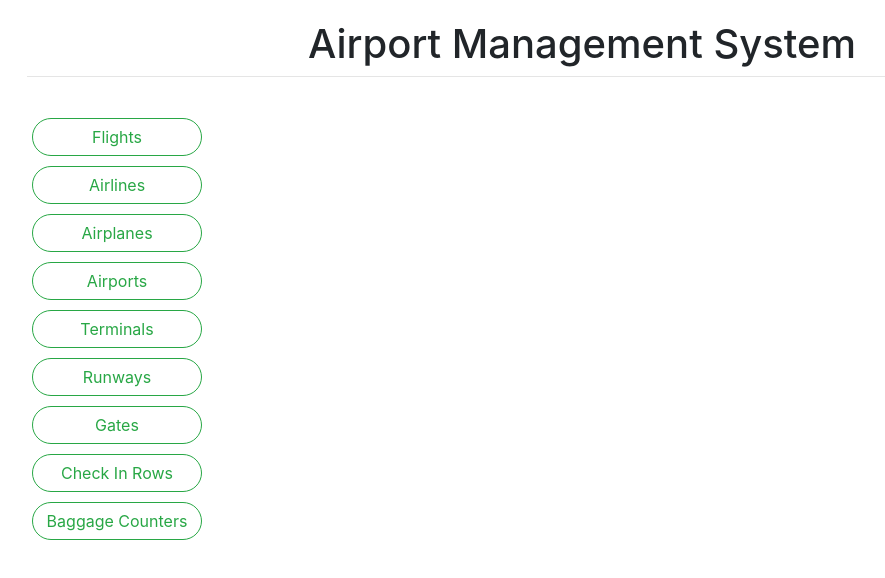
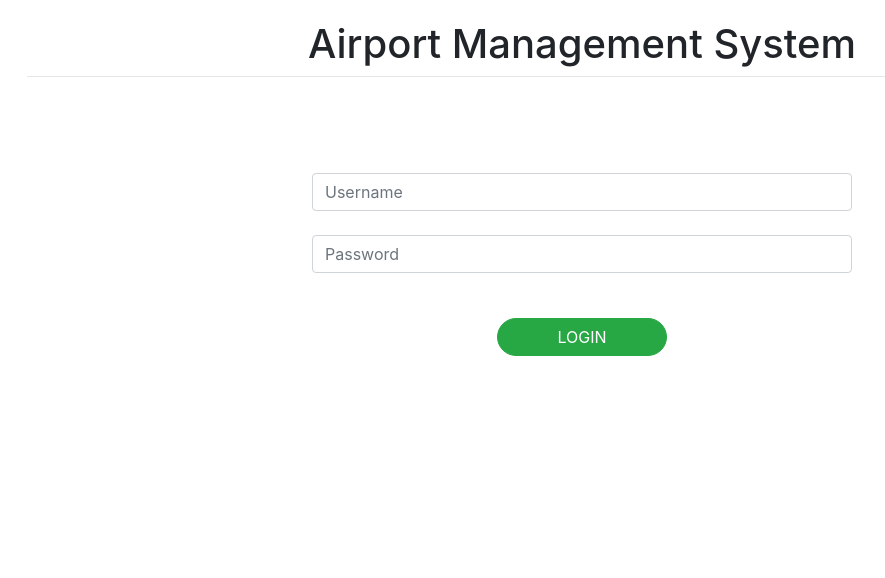
Before and after one commit to apoorvaagupta/Airport-Management-System, a website: page public-html/index.html in a window 1280 px wide. Shown: the whole page, without its empty margins (58-943 px from the left). Drawn offline with Linux system fonts and the light colour scheme.

Commit message:
login page
Signed-off-by: Apoorvaa Gupta <apoorvaagupta01@gmail.com>

```diff
--- a/public-html/index.html
+++ b/public-html/index.html
@@ -20,21 +20,14 @@
         </div>
     </div>
     <hr style="margin-top: 0">
-    <div class="row" style="padding-top: 20px">
-        <div class="col-3">
-            <button class="btn btn-outline-success" style="width: 170px; border-radius: 2rem; margin: 5px">Flights</button>
-            <button class="btn btn-outline-success" style="width: 170px; border-radius: 2rem; margin: 5px">Airlines</button>
-            <button class="btn btn-outline-success" style="width: 170px; border-radius: 2rem; margin: 5px">Airplanes</button>
-            <button class="btn btn-outline-success" style="width: 170px; border-radius: 2rem; margin: 5px">Airports</button>
-            <button class="btn btn-outline-success" style="width: 170px; border-radius: 2rem; margin: 5px">Terminals</button>
-            <button class="btn btn-outline-success" style="width: 170px; border-radius: 2rem; margin: 5px">Runways</button>
-            <button class="btn btn-outline-success" style="width: 170px; border-radius: 2rem; margin: 5px">Gates</button>
-            <button class="btn btn-outline-success" style="width: 170px; border-radius: 2rem; margin: 5px">Check In Rows</button>
-            <button class="btn btn-outline-success" style="width: 170px; border-radius: 2rem; margin: 5px">Baggage Counters</button>
-
-
+    <div class="row"  style="padding-top: 80px">
+        <div class="col-3"></div>
+        <div class="col-6 text-center">
+            <input class="form-control" type="text" placeholder="Username" id="username"><br><br>
+            <input class="form-control" type="password" placeholder="Password" id="password"><br><br>
+            <p class="text-center" style="color: red;" id="loginError"></p>
+            <button class="btn btn-success" style="width: 170px; border-radius: 2rem; margin: 5px" id="btn-login">LOGIN</button>
         </div>
-        <div class="col-9"></div>
     </div>
 
 </div>
--- a/public-html/js/index.js
+++ b/public-html/js/index.js
@@ -0,0 +1,11 @@
+$(document).ready(() => {
+
+  $('#btn-login').click(() => {
+
+  if(!($('#username').val()) || !($('#password').val()))
+      $('#loginError').text('Please Enter All The Details');
+  else
+      window.location.href = "/flights"
+  })
+
+})
```
